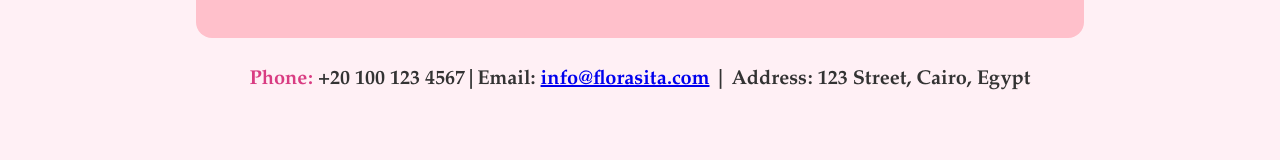
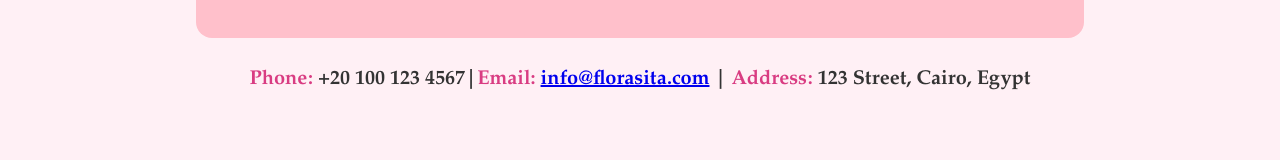
Before and after one commit to Asmaa-Mostafa01/Florista, a plain HTML site: page Contact Us.html in a window 1280 px wide. Shown: the part 1063-1223 px from the top of the page. Drawn offline with Linux system fonts and the light colour scheme.

Commit message:
Contact Us.html

```diff
--- a/Contact Us.html
+++ b/Contact Us.html
@@ -51,9 +51,10 @@
 
   </div>
 
-  <div class="info">
-    <p><span style="  color: #d93c82;">Phone:</span> +20 100 123 4567|<span>Email:</span> <a
-        href="mailto:info@florasita.com">info@florasita.com</a> | <span>Address:</span> 123 Street, Cairo, Egypt</p>
+ <div class="info">
+    <p><span style="  color: #d93c82;">Phone:</span> +20 100 123 4567|<span style="  color: #d93c82;">Email:</span> <a
+        href="mailto:info@florasita.com">info@florasita.com</a> | <span style="  color: #d93c82;">Address:</span> 123
+      Street, Cairo, Egypt</p>
   </div>
 
   <footer>
```
